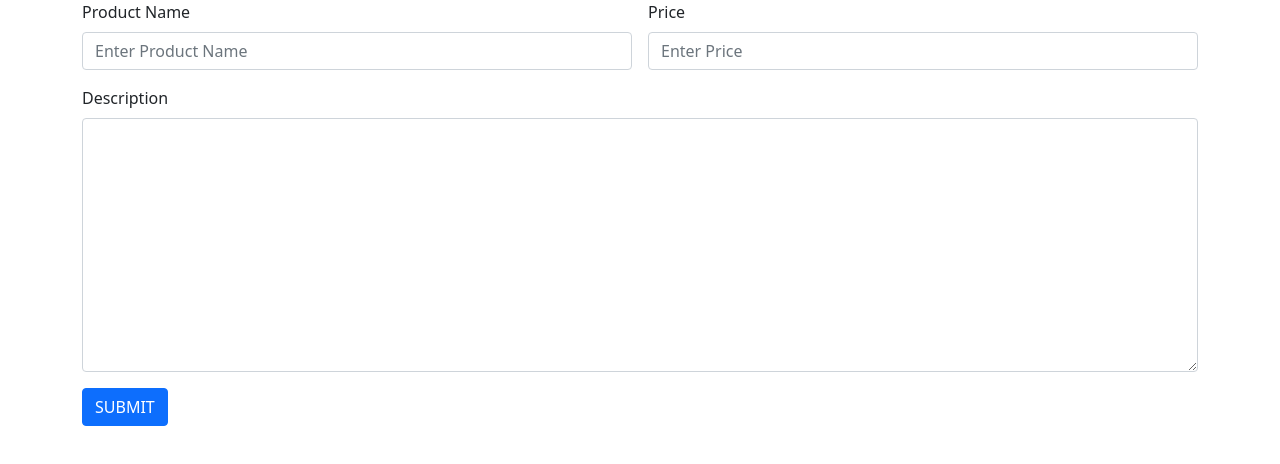
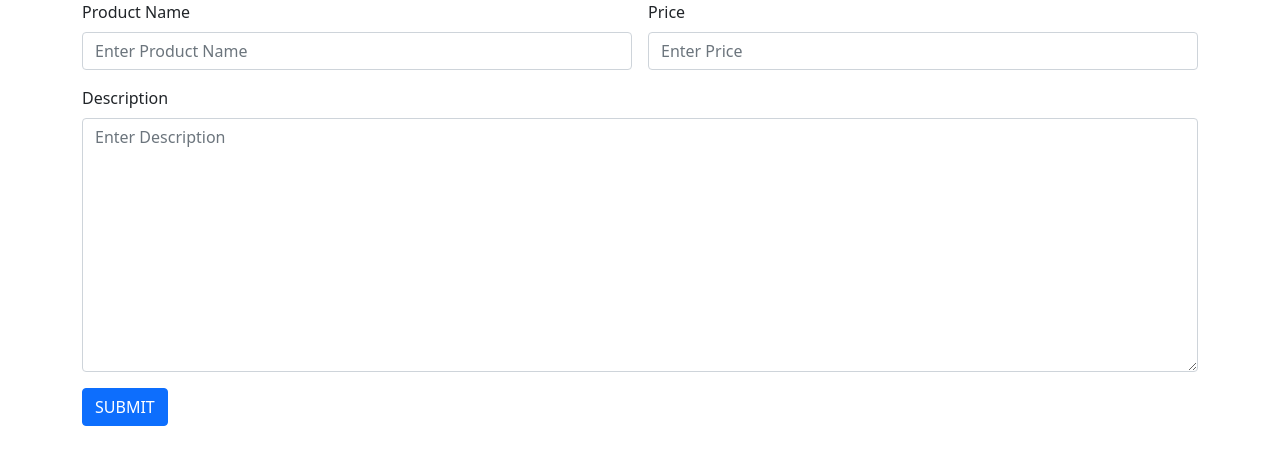
Before and after one commit to sruthybabu/Product-ReactApp, a React (Create React App) app: page / in a window 1280 px wide. Shown: the top 464 px of the page. Built offline with nearby package versions, Linux system fonts and the light colour scheme.

Commit message:
Product entry finished

```diff
--- a/src/components/Productentry.js
+++ b/src/components/Productentry.js
@@ -19,7 +19,7 @@ const Productentry = () => {
                 </div>
                 <div className="col col-12 col-sm-12 col-md-12 col-lg-12 col-xl-12 col-xxl-12">
                     <label for="" className="form-label">Description</label>
-                    <textarea name="" id="" cols="30" rows="10" className="form-control"></textarea>
+                    <textarea placeholder='Enter Description' name="" id="" cols="30" rows="10" className="form-control"></textarea>
                 </div>
                 <div className="col col-12 col-sm-6 col-md-6 col-lg-6 col-xl-6 col-xxl-6">
                     <button className="btn btn-primary">SUBMIT</button>
```
